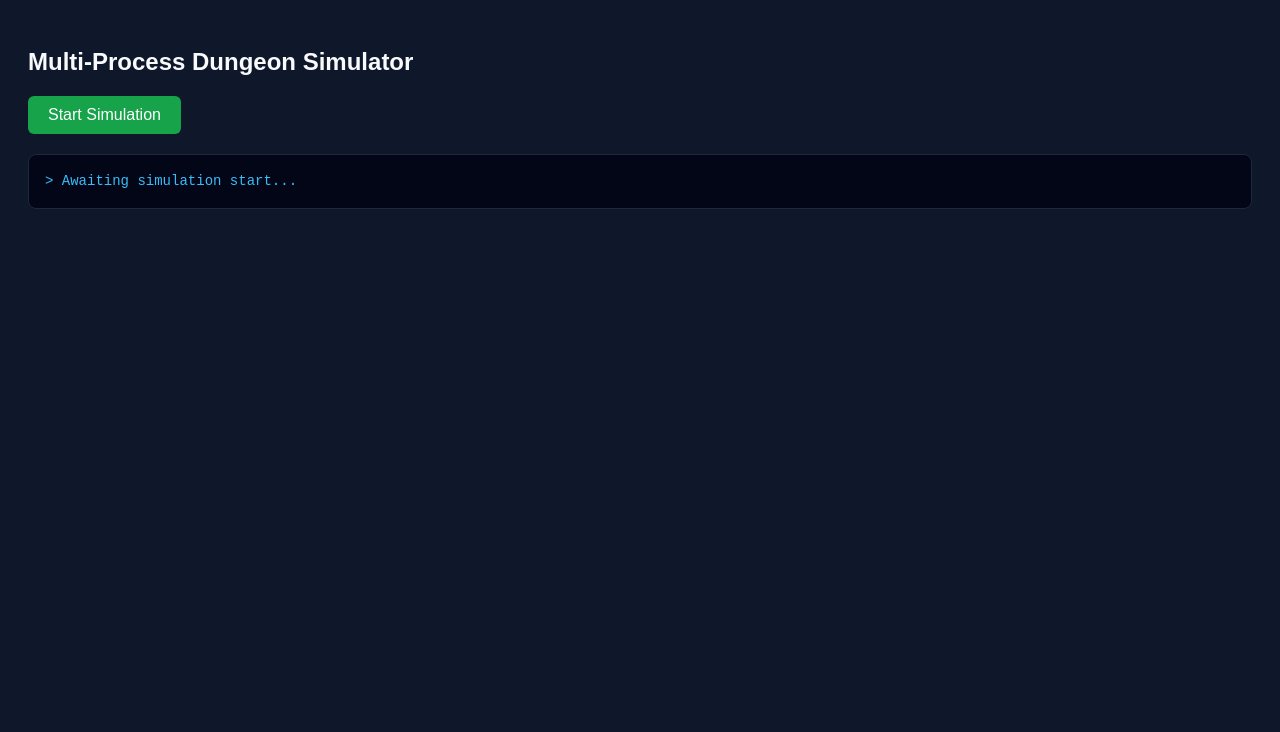
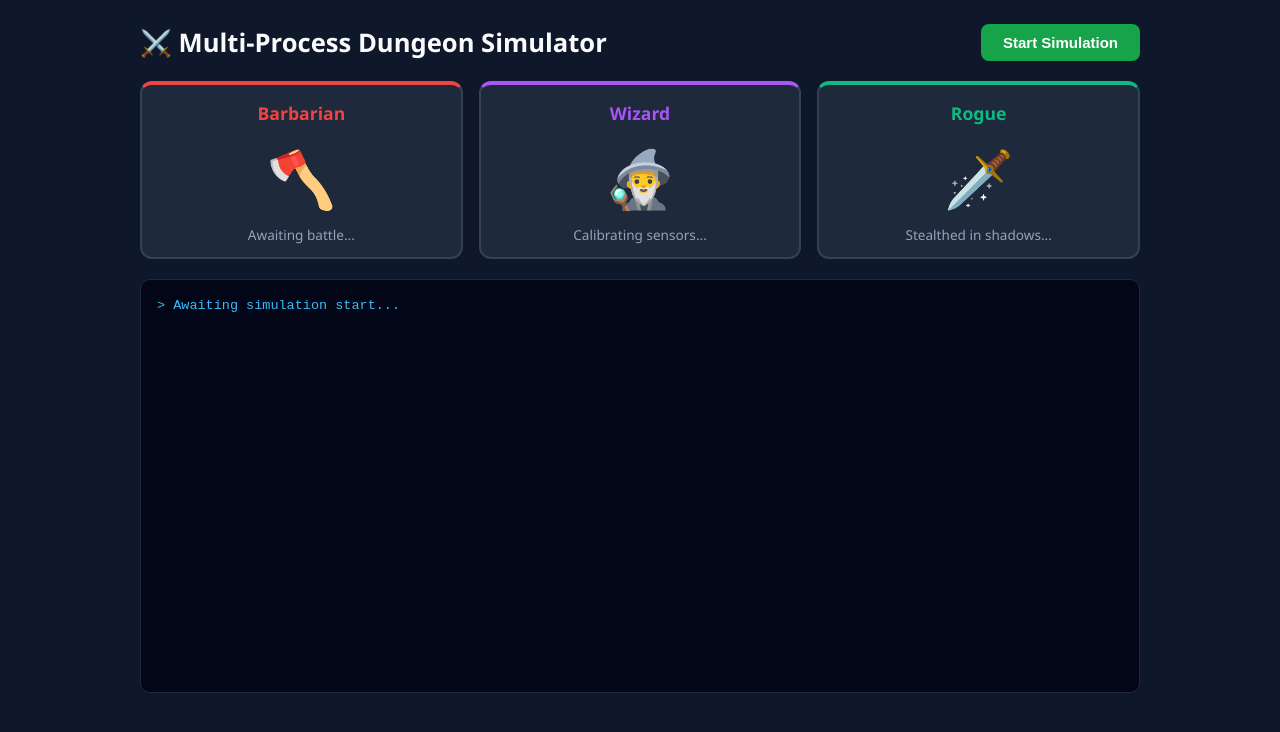
Before and after one commit to nadm2059/cecs326-dungeon-project, a Flask app: page / in a window 1280 px wide. Shown: the top 732 px of the page. Run offline with Flask 3, Linux system fonts and the light colour scheme.

Commit message:
Deploy animated dungeon simulator UI and streaming fixes

```diff
--- a/templates/index.html
+++ b/templates/index.html
@@ -4,50 +4,165 @@
     <meta charset="UTF-8">
     <title>Multi-Process Dungeon Simulator</title>
     <style>
+        :root {
+            --bg: #0f172a;
+            --card-bg: #1e293b;
+            --terminal-bg: #020617;
+            --barbarian-color: #ef4444;
+            --wizard-color: #a855f7;
+            --rogue-color: #10b981;
+        }
+
         body {
-            background-color: #0f172a;
+            background-color: var(--bg);
             color: #f8fafc;
-            font-family: sans-serif;
-            padding: 20px;
+            font-family: 'Segoe UI', Tahoma, Geneva, Verdana, sans-serif;
+            padding: 24px;
+            max-width: 1000px;
+            margin: 0 auto;
         }
-        #terminal {
-            background-color: #020617;
-            border: 1px solid #1e293b;
-            border-radius: 8px;
-            padding: 16px;
-            font-family: 'Courier New', Courier, monospace;
-            font-size: 14px;
-            line-height: 1.5;
-            color: #38bdf8;
-            /* CRITICAL: Preserves line breaks and formatting */
-            white-space: pre-wrap;
-            word-wrap: break-word;
-            max-height: 500px;
-            overflow-y: auto;
+
+        .header {
+            display: flex;
+            justify-content: space-between;
+            align-items: center;
+            margin-bottom: 20px;
         }
+
+        h2 { margin: 0; font-size: 1.6rem; }
+
         button {
             background-color: #16a34a;
             color: white;
             border: none;
-            padding: 10px 20px;
-            font-size: 16px;
-            border-radius: 6px;
+            padding: 10px 22px;
+            font-size: 15px;
+            font-weight: 600;
+            border-radius: 8px;
             cursor: pointer;
+            transition: all 0.2s ease;
+        }
+
+        button:hover { background-color: #15803d; transform: translateY(-1px); }
+
+        #dungeon-stage {
+            display: grid;
+            grid-template-columns: repeat(3, 1fr);
+            gap: 16px;
             margin-bottom: 20px;
         }
-        button:hover {
-            background-color: #15803d;
+
+        .hero-card {
+            background-color: var(--card-bg);
+            border: 2px solid #334155;
+            border-radius: 12px;
+            padding: 16px;
+            text-align: center;
+            position: relative;
+            transition: border-color 0.3s, transform 0.2s;
+        }
+
+        .hero-avatar {
+            font-size: 3.5rem;
+            margin: 10px 0;
+            display: inline-block;
+            transition: transform 0.15s ease-in-out;
+        }
+
+        .hero-title { font-weight: 700; font-size: 1.1rem; margin-bottom: 4px; }
+        .hero-status { font-size: 0.85rem; color: #94a3b8; height: 1.2em; }
+
+        .hero-card[data-hero="barbarian"] { border-top: 4px solid var(--barbarian-color); }
+        .hero-card[data-hero="wizard"]    { border-top: 4px solid var(--wizard-color); }
+        .hero-card[data-hero="rogue"]     { border-top: 4px solid var(--rogue-color); }
+
+        @keyframes lunge {
+            0%   { transform: translateY(0) scale(1); }
+            30%  { transform: translateY(-18px) scale(1.25) rotate(-5deg); }
+            60%  { transform: translateY(4px) scale(1.1); }
+            100% { transform: translateY(0) scale(1); }
+        }
+        .anim-lunge .hero-avatar { animation: lunge 0.5s ease-in-out; }
+        .anim-lunge { border-color: var(--barbarian-color) !important; box-shadow: 0 0 15px rgba(239, 68, 68, 0.4); }
+
+        @keyframes cast {
+            0%   { transform: scale(1) rotate(0deg); filter: drop-shadow(0 0 0 transparent); }
+            50%  { transform: scale(1.3) rotate(10deg); filter: drop-shadow(0 0 12px #a855f7); }
+            100% { transform: scale(1) rotate(0deg); filter: drop-shadow(0 0 0 transparent); }
+        }
+        .anim-cast .hero-avatar { animation: cast 0.6s ease-in-out; }
+        .anim-cast { border-color: var(--wizard-color) !important; box-shadow: 0 0 15px rgba(168, 85, 247, 0.4); }
+
+        @keyframes dash {
+            0%   { transform: translateX(0); }
+            25%  { transform: translateX(-15px) rotate(-10deg); }
+            50%  { transform: translateX(15px) rotate(10deg); }
+            100% { transform: translateX(0); }
+        }
+        .anim-dash .hero-avatar { animation: dash 0.45s ease-in-out; }
+        .anim-dash { border-color: var(--rogue-color) !important; box-shadow: 0 0 15px rgba(16, 185, 129, 0.4); }
+
+        #terminal {
+            background-color: var(--terminal-bg);
+            border: 1px solid #1e293b;
+            border-radius: 10px;
+            padding: 16px;
+            font-family: 'Fira Code', 'Courier New', Courier, monospace;
+            font-size: 13.5px;
+            line-height: 1.55;
+            color: #38bdf8;
+            white-space: pre-wrap;
+            word-wrap: break-word;
+            height: 380px;
+            overflow-y: auto;
         }
     </style>
 </head>
 <body>
 
-    <h2>Multi-Process Dungeon Simulator</h2>
-    <button id="startBtn" onclick="runSimulation()">Start Simulation</button>
+    <div class="header">
+        <h2>⚔️ Multi-Process Dungeon Simulator</h2>
+        <button id="startBtn" onclick="runSimulation()">Start Simulation</button>
+    </div>
+
+    <div id="dungeon-stage">
+        <div class="hero-card" id="card-barbarian" data-hero="barbarian">
+            <div class="hero-title" style="color: var(--barbarian-color);">Barbarian</div>
+            <div class="hero-avatar">🪓</div>
+            <div class="hero-status" id="status-barbarian">Awaiting battle...</div>
+        </div>
+
+        <div class="hero-card" id="card-wizard" data-hero="wizard">
+            <div class="hero-title" style="color: var(--wizard-color);">Wizard</div>
+            <div class="hero-avatar">🧙‍♂️</div>
+            <div class="hero-status" id="status-wizard">Calibrating sensors...</div>
+        </div>
+
+        <div class="hero-card" id="card-rogue" data-hero="rogue">
+            <div class="hero-title" style="color: var(--rogue-color);">Rogue</div>
+            <div class="hero-avatar">🗡️</div>
+            <div class="hero-status" id="status-rogue">Stealthed in shadows...</div>
+        </div>
+    </div>
 
     <div id="terminal">> Awaiting simulation start...</div>
 
     <script>
+        function triggerHeroAnimation(hero, animClass, statusText) {
+            const card = document.getElementById(`card-${hero}`);
+            const status = document.getElementById(`status-${hero}`);
+
+            if (statusText) status.textContent = statusText;
+
+            card.classList.remove('anim-lunge', 'anim-cast', 'anim-dash');
+            void card.offsetWidth;
+            card.classList.add(animClass);
+
+            setTimeout(() => {
+                card.classList.remove(animClass);
+            }, 600);
+        }
+
         function runSimulation() {
             const terminal = document.getElementById('terminal');
             terminal.textContent = '> Launching C Engine & Spawning Party...\n\n';
@@ -55,14 +170,27 @@
             const eventSource = new EventSource('/stream-game');
 
             eventSource.onmessage = function(event) {
-                // Append line with explicit newline
-                if (event.data === `[FINISHED]`) {
+                if (event.data === '[FINISHED]') {
                     eventSource.close();
+                    document.getElementById('status-barbarian').textContent = 'Victorious!';
+                    document.getElementById('status-wizard').textContent = 'Victorious!';
+                    document.getElementById('status-rogue').textContent = 'Loot collected!';
                     return;
                 }
-                terminal.textContent += event.data + '\n';
-                // Auto-scroll to bottom as output logs arrive
+
+                const line = event.data;
+                terminal.textContent += line + '\n';
                 terminal.scrollTop = terminal.scrollHeight;
+
+                if (line.includes('[Barbarian]') || line.includes('barbarian')) {
+                    triggerHeroAnimation('barbarian', 'anim-lunge', 'Attacking monster!');
+                }
+                else if (line.includes('[Wizard]') || line.includes('wizard')) {
+                    triggerHeroAnimation('wizard', 'anim-cast', 'Deciphering glyphs...');
+                }
+                else if (line.includes('[Rogue]') || line.includes('rogue')) {
+                    triggerHeroAnimation('rogue', 'anim-dash', 'Picking locks / sweeping...');
+                }
             };
 
             eventSource.onerror = function() {
```
